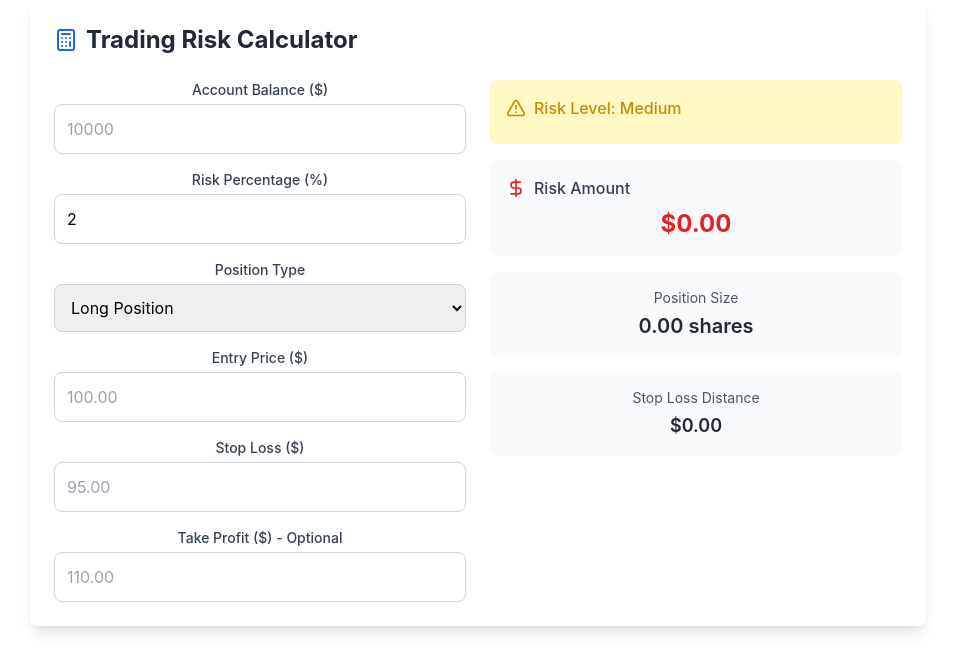
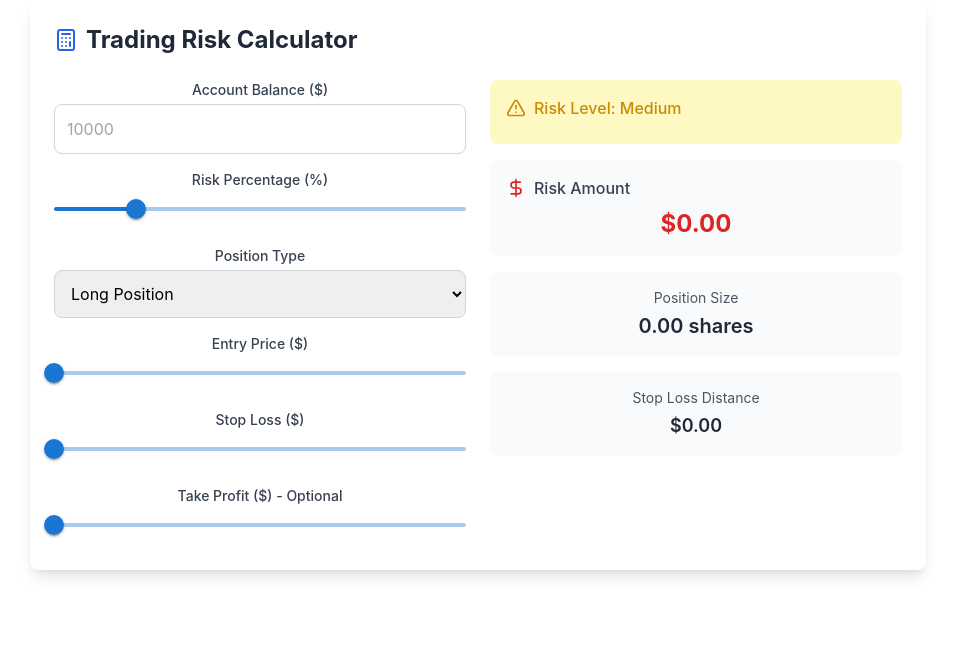
Before and after one commit to LoganPinney/trading-risk-calculator, a React (Create React App) app: page / in a window 1280 px wide. Shown: the top 672 px of the page, without its empty margins (162-1117 px from the left). Built offline with nearby package versions, Linux system fonts and the light colour scheme.

Commit message:
Add MUI sliders for trading calculator

```diff
--- a/src/renderer/TradingRiskCalculator.jsx
+++ b/src/renderer/TradingRiskCalculator.jsx
@@ -5,6 +5,7 @@ import {
   AlertTriangle,
   DollarSign
 } from 'lucide-react';
+import { Slider } from '@mui/material';
 import {
   calculateRiskAmount,
   calculateStopLossDistance,
@@ -17,10 +18,10 @@ import {
 const TradingRiskCalculator = () => {
   const [formData, setFormData] = useState({
     accountBalance: '',
-    riskPercentage: '2',
-    entryPrice: '',
-    stopLoss: '',
-    takeProfit: '',
+    riskPercentage: 2,
+    entryPrice: 0,
+    stopLoss: 0,
+    takeProfit: 0,
     positionType: 'long'
   });
 
@@ -126,15 +127,15 @@ const TradingRiskCalculator = () => {
             <label className="block text-sm font-medium text-gray-700 mb-1">
               Risk Percentage (%)
             </label>
-            <input
-              type="number"
-              name="riskPercentage"
+            <Slider
+              className="w-full"
               value={formData.riskPercentage}
-              onChange={handleInputChange}
-              step="0.1"
-              min="0.1"
-              max="10"
-              className="w-full p-3 border border-gray-300 rounded-lg focus:ring-2 focus:ring-blue-500 focus:border-transparent"
+              onChange={(e, v) =>
+                setFormData({ ...formData, riskPercentage: v })
+              }
+              min={0}
+              max={10}
+              step={0.1}
             />
           </div>
 
@@ -157,14 +158,14 @@ const TradingRiskCalculator = () => {
             <label className="block text-sm font-medium text-gray-700 mb-1">
               Entry Price ($)
             </label>
-            <input
-              type="number"
-              name="entryPrice"
+            <Slider
+              className="w-full"
               value={formData.entryPrice}
-              onChange={handleInputChange}
-              placeholder="100.00"
-              step="0.01"
-              className="w-full p-3 border border-gray-300 rounded-lg focus:ring-2 focus:ring-blue-500 focus:border-transparent"
+              onChange={(e, v) =>
+                setFormData({ ...formData, entryPrice: v })
+              }
+              min={0}
+              step={0.01}
             />
           </div>
 
@@ -172,14 +173,14 @@ const TradingRiskCalculator = () => {
             <label className="block text-sm font-medium text-gray-700 mb-1">
               Stop Loss ($)
             </label>
-            <input
-              type="number"
-              name="stopLoss"
+            <Slider
+              className="w-full"
               value={formData.stopLoss}
-              onChange={handleInputChange}
-              placeholder="95.00"
-              step="0.01"
-              className="w-full p-3 border border-gray-300 rounded-lg focus:ring-2 focus:ring-blue-500 focus:border-transparent"
+              onChange={(e, v) =>
+                setFormData({ ...formData, stopLoss: v })
+              }
+              min={0}
+              step={0.01}
             />
           </div>
 
@@ -187,14 +188,14 @@ const TradingRiskCalculator = () => {
             <label className="block text-sm font-medium text-gray-700 mb-1">
               Take Profit ($) - Optional
             </label>
-            <input
-              type="number"
-              name="takeProfit"
+            <Slider
+              className="w-full"
               value={formData.takeProfit}
-              onChange={handleInputChange}
-              placeholder="110.00"
-              step="0.01"
-              className="w-full p-3 border border-gray-300 rounded-lg focus:ring-2 focus:ring-blue-500 focus:border-transparent"
+              onChange={(e, v) =>
+                setFormData({ ...formData, takeProfit: v })
+              }
+              min={0}
+              step={0.01}
             />
           </div>
         </div>
```
Also changed, not shown: package.json (+7 -4 lines), 1 other file (tests, documents, lock files or other folders).
